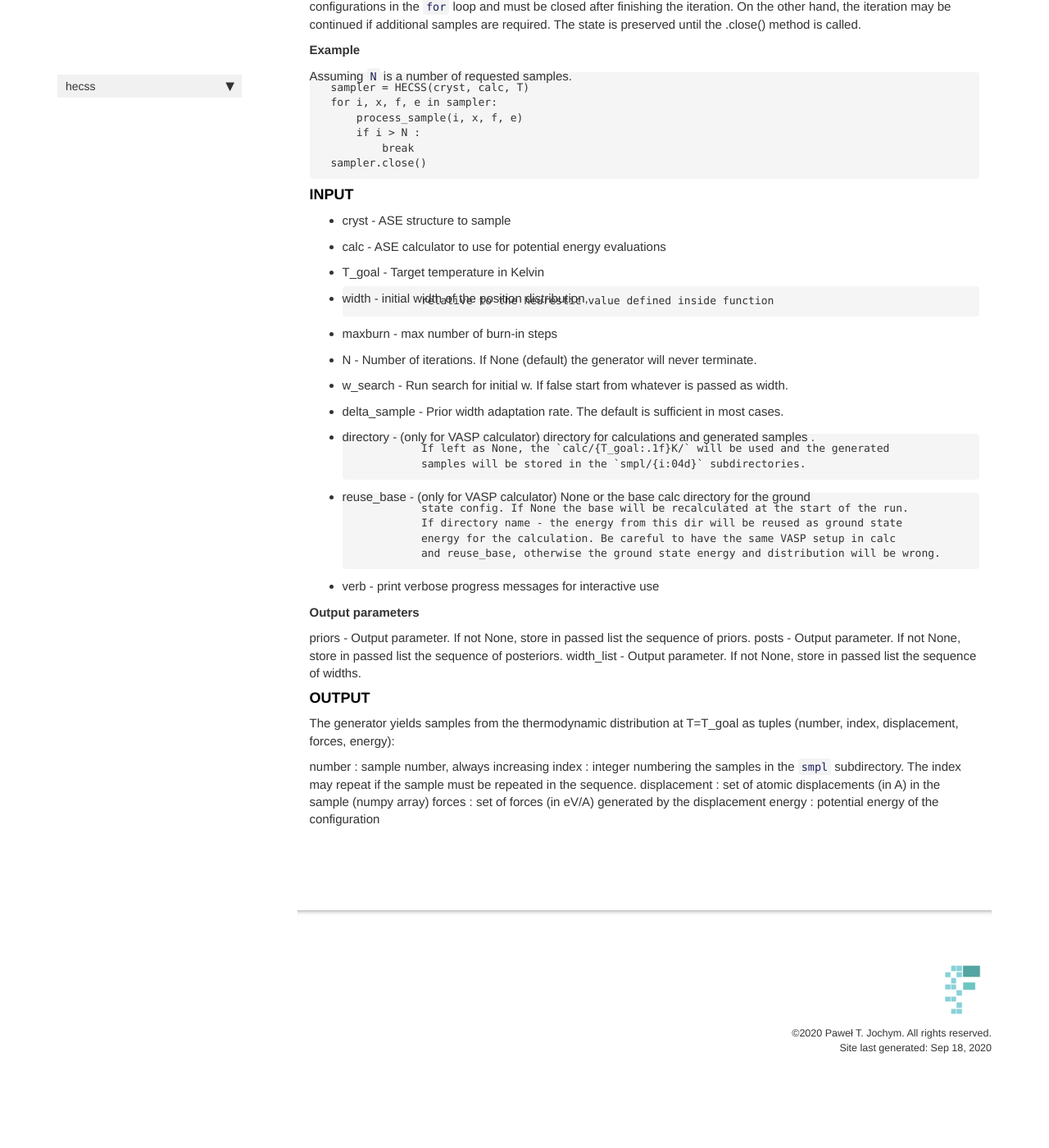
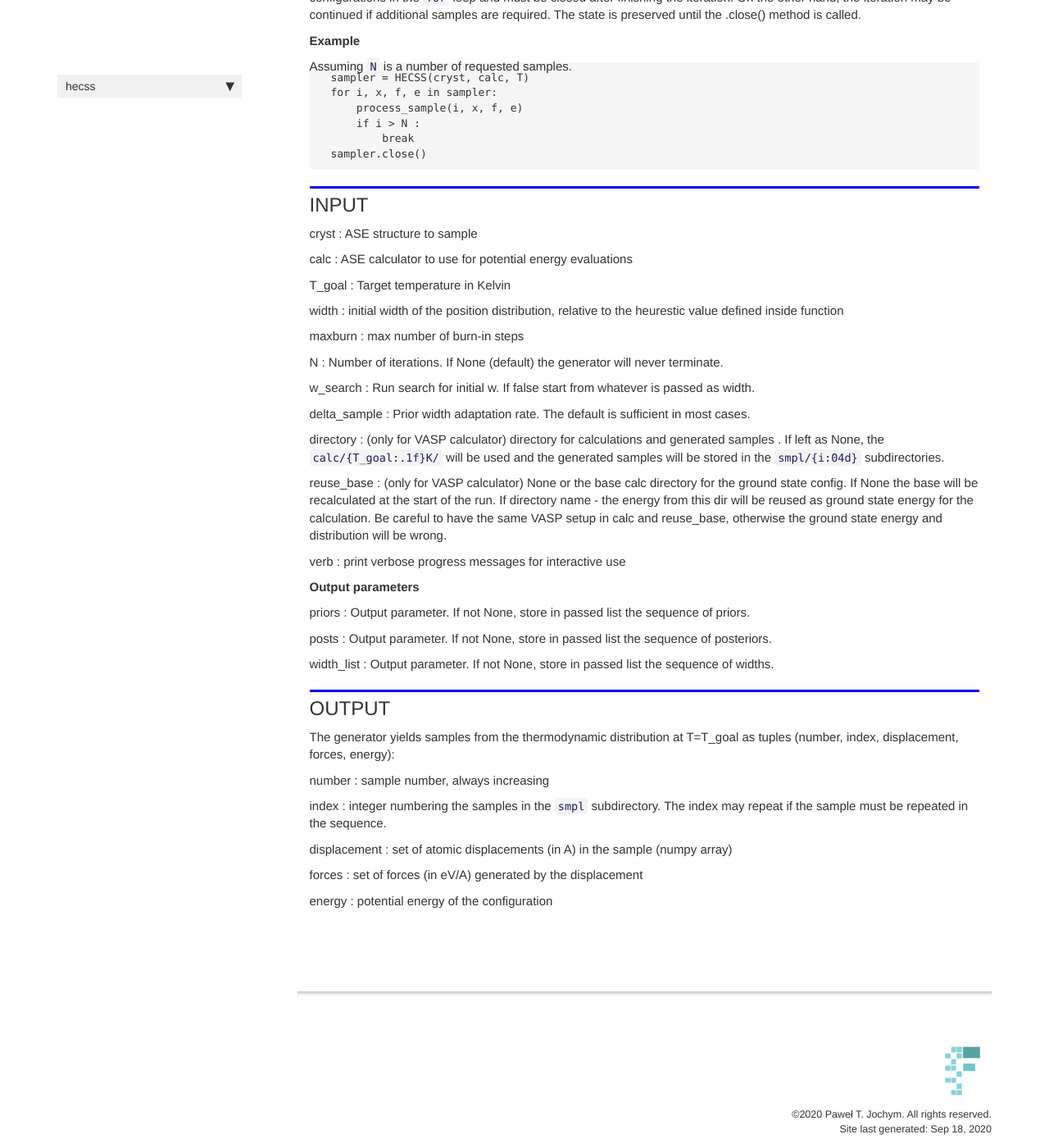
Before and after one commit to jochym/hecss, a Jekyll site: the page built from docs/core.html, in a window 1280 px wide and 1400 px high, scrolled down 1545 px. Shown: the whole window at 82% size. Built offline with Jekyll 4.4.1, drawn with Linux system fonts in a browser that asks for light colours; nearby versions of some CDN libraries; comment, search, counter and statistics services are not loaded; before the commit the page ends 2883 px from its top, so only the background shows below that.

Commit message:
Try different formatting

```diff
--- a/docs/core.html
+++ b/docs/core.html
@@ -202,45 +202,36 @@ for i, x, f, e in sampler:
     if i &gt; N :
         break
 sampler.close()</code></pre>
-<h4 id="INPUT">INPUT<a class="anchor-link" href="#INPUT"> </a></h4><ul>
-<li>cryst        - ASE structure to sample</li>
-<li>calc         - ASE calculator to use for potential energy evaluations</li>
-<li>T_goal       - Target temperature in Kelvin</li>
-<li>width        - initial width of the position distribution,
-<pre><code>         relative to the heurestic value defined inside function</code></pre>
-</li>
-<li>maxburn      - max number of burn-in steps</li>
-<li>N            - Number of iterations. If None (default) the generator will never terminate.</li>
-<li>w_search     - Run search for initial w. If false start from whatever is passed as width.</li>
-<li><p>delta_sample - Prior width adaptation rate. The default is sufficient in most cases.</p>
-</li>
-<li><p>directory    - (only for VASP calculator) directory for calculations and generated samples .</p>
-
-<pre><code>         If left as None, the `calc/{T_goal:.1f}K/` will be used and the generated
-         samples will be stored in the `smpl/{i:04d}` subdirectories.</code></pre>
-</li>
-<li><p>reuse_base   - (only for VASP calculator) None or the base calc directory for the ground</p>
-
-<pre><code>         state config. If None the base will be recalculated at the start of the run.
-         If directory name - the energy from this dir will be reused as ground state
-         energy for the calculation. Be careful to have the same VASP setup in calc
-         and reuse_base, otherwise the ground state energy and distribution will be wrong.</code></pre>
-</li>
-<li><p>verb         - print verbose progress messages for interactive use</p>
-</li>
-</ul>
+<h2 id="INPUT">INPUT<a class="anchor-link" href="#INPUT"> </a></h2><p>cryst        : ASE structure to sample</p>
+<p>calc         : ASE calculator to use for potential energy evaluations</p>
+<p>T_goal       : Target temperature in Kelvin</p>
+<p>width        : initial width of the position distribution,
+              relative to the heurestic value defined inside function</p>
+<p>maxburn      : max number of burn-in steps</p>
+<p>N            : Number of iterations. If None (default) the generator will never terminate.</p>
+<p>w_search     : Run search for initial w. If false start from whatever is passed as width.</p>
+<p>delta_sample : Prior width adaptation rate. The default is sufficient in most cases.</p>
+<p>directory    : (only for VASP calculator) directory for calculations and generated samples .
+               If left as None, the <code>calc/{T_goal:.1f}K/</code> will be used and the generated
+               samples will be stored in the <code>smpl/{i:04d}</code> subdirectories.</p>
+<p>reuse_base   : (only for VASP calculator) None or the base calc directory for the ground
+               state config. If None the base will be recalculated at the start of the run.
+               If directory name - the energy from this dir will be reused as ground state
+               energy for the calculation. Be careful to have the same VASP setup in calc
+               and reuse_base, otherwise the ground state energy and distribution will be wrong.</p>
+<p>verb         : print verbose progress messages for interactive use</p>
 <p><strong>Output parameters</strong></p>
-<p>priors       - Output parameter. If not None, store in passed list the sequence of priors.
-posts        - Output parameter. If not None, store in passed list the sequence of posteriors.
-width_list   - Output parameter. If not None, store in passed list the sequence of widths.</p>
-<h4 id="OUTPUT">OUTPUT<a class="anchor-link" href="#OUTPUT"> </a></h4><p>The generator yields samples from the thermodynamic distribution at T=T_goal as tuples
+<p>priors     : Output parameter. If not None, store in passed list the sequence of priors.</p>
+<p>posts      : Output parameter. If not None, store in passed list the sequence of posteriors.</p>
+<p>width_list : Output parameter. If not None, store in passed list the sequence of widths.</p>
+<h2 id="OUTPUT">OUTPUT<a class="anchor-link" href="#OUTPUT"> </a></h2><p>The generator yields samples from the thermodynamic distribution at T=T_goal as tuples
 (number, index, displacement, forces, energy):</p>
-<p>number       : sample number, always increasing
-index        : integer numbering the samples in the <code>smpl</code> subdirectory. The index may
-               repeat if the sample must be repeated in the sequence.
-displacement : set of atomic displacements (in A) in the sample (numpy array)
-forces       : set of forces (in eV/A) generated by the displacement
-energy       : potential energy of the configuration</p>
+<p>number       : sample number, always increasing</p>
+<p>index        : integer numbering the samples in the <code>smpl</code> subdirectory. The index may
+               repeat if the sample must be repeated in the sequence.</p>
+<p>displacement : set of atomic displacements (in A) in the sample (numpy array)</p>
+<p>forces       : set of forces (in eV/A) generated by the displacement</p>
+<p>energy       : potential energy of the configuration</p>
 
 </div>
 
```
Also changed, not shown: hecss/core.py (+32 -17 lines), 1 other file.
